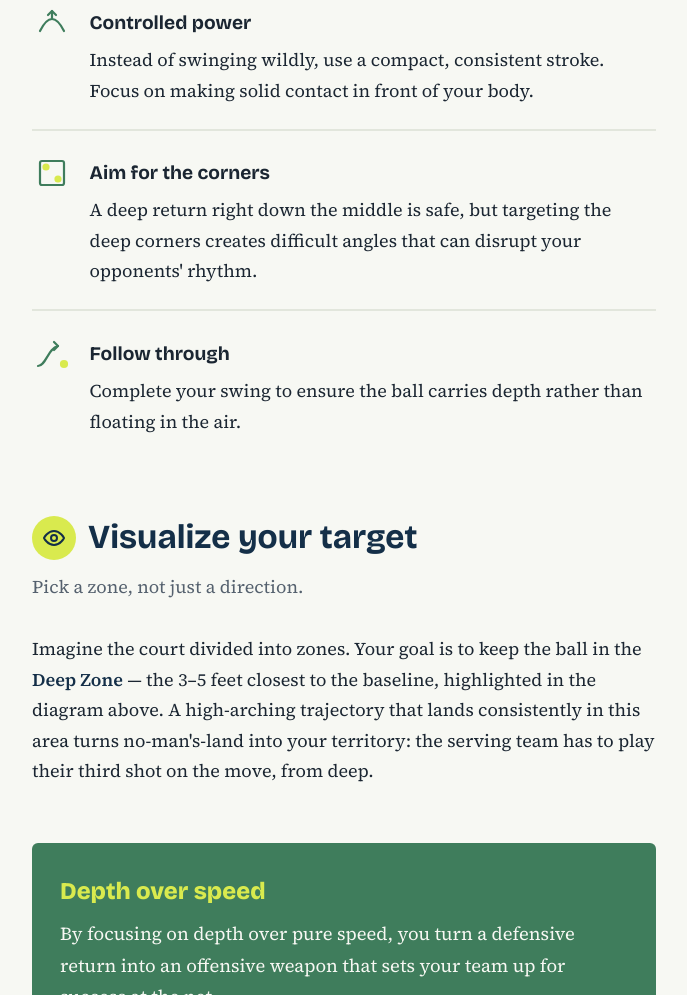
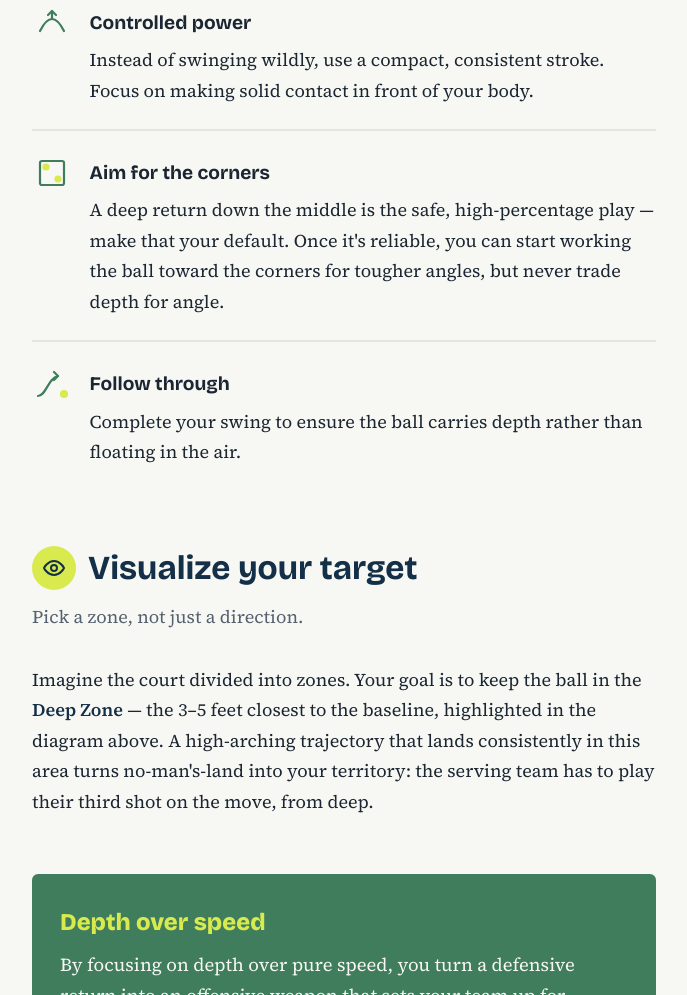
Before and after one commit to forwardpickleballorg-art/drilling, a plain HTML site: page master-the-return.html in a window 1280 px wide. Shown: the part 1640-2635 px from the top of the page, without its empty margins (296-983 px from the left). Drawn offline with nearby package versions, Linux system fonts and the light colour scheme.

Commit message:
Soften aim-for-corners tip

```diff
--- a/master-the-return.html
+++ b/master-the-return.html
@@ -217,7 +217,7 @@
       </svg>
       <div>
         <h3>Aim for the corners</h3>
-        <p>A deep return right down the middle is safe, but targeting the deep corners creates difficult angles that can disrupt your opponents' rhythm.</p>
+        <p>A deep return down the middle is the safe, high-percentage play — make that your default. Once it's reliable, you can start working the ball toward the corners for tougher angles, but never trade depth for angle.</p>
       </div>
     </div>
 
```
